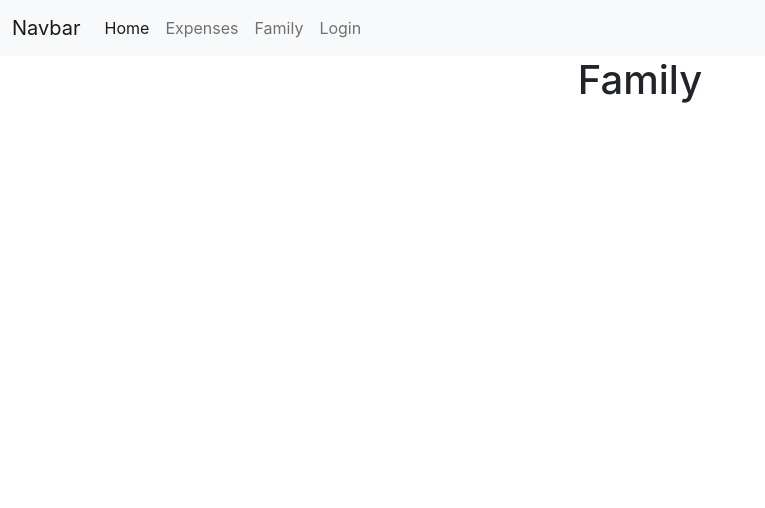
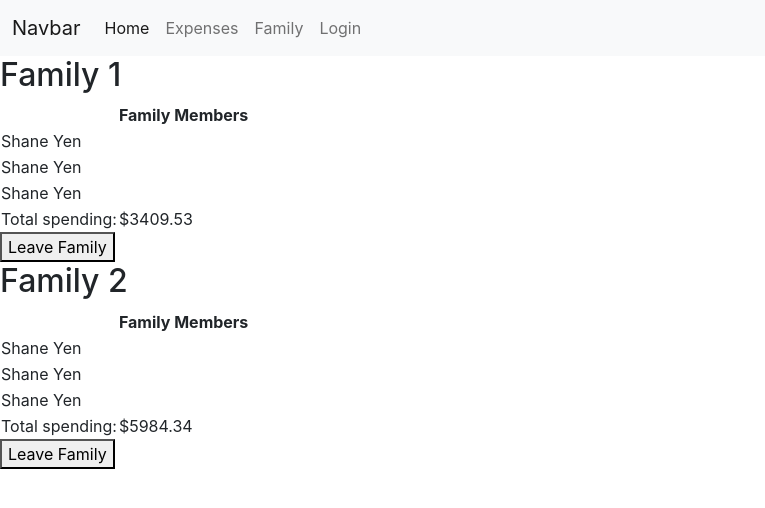
Before and after one commit to Tyler-Rayls/expense-tracker, a React (Create React App) app: page /Family in a window 1280 px wide. Shown: the top 508 px of the page, without its empty margins (0-765 px from the left). Built offline with nearby package versions, Linux system fonts and the light colour scheme.

Commit message:
Added tables and buttons for family page

```diff
--- a/src/Family.js
+++ b/src/Family.js
@@ -2,9 +2,64 @@ import React from 'react';
 
 const Family = () => {
     return (
-        <div className="container">
-            <h1 className="text-center">Family</h1>
-        </div>
+    <div>
+    <h2>Family 1</h2>
+      <table>
+        <thead>
+          <tr>
+            <th></th>
+            <th>Family Members</th>
+            <th></th>
+          </tr>
+        </thead>
+        <tbody>
+          <tr>
+            <td>Shane Yen</td>
+          </tr>
+          <tr>
+            <td>Shane Yen</td>
+          </tr>
+          <tr>
+            <td>Shane Yen</td>
+          </tr>
+          <tr>
+            <td>Total spending:</td>
+            <td>$3409.53</td>
+          </tr>
+        </tbody>
+      </table>
+      <button>
+        Leave Family
+      </button>
+      <h2>Family 2</h2>
+      <table>
+        <thead>
+          <tr>
+            <th></th>
+            <th>Family Members</th>
+            <th></th>
+          </tr>
+        </thead>
+        <tbody>
+          <tr>
+            <td>Shane Yen</td>
+          </tr>
+          <tr>
+            <td>Shane Yen</td>
+          </tr>
+          <tr>
+            <td>Shane Yen</td>
+          </tr>
+          <tr>
+            <td>Total spending:</td>
+            <td>$5984.34</td>
+          </tr>
+        </tbody>
+      </table>
+      <button>
+        Leave Family
+      </button>
+    </div>
     );
 }
 
```
